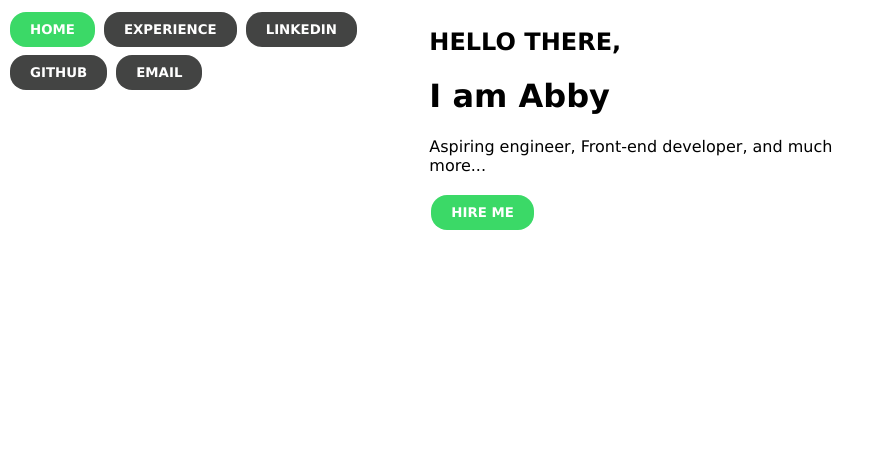
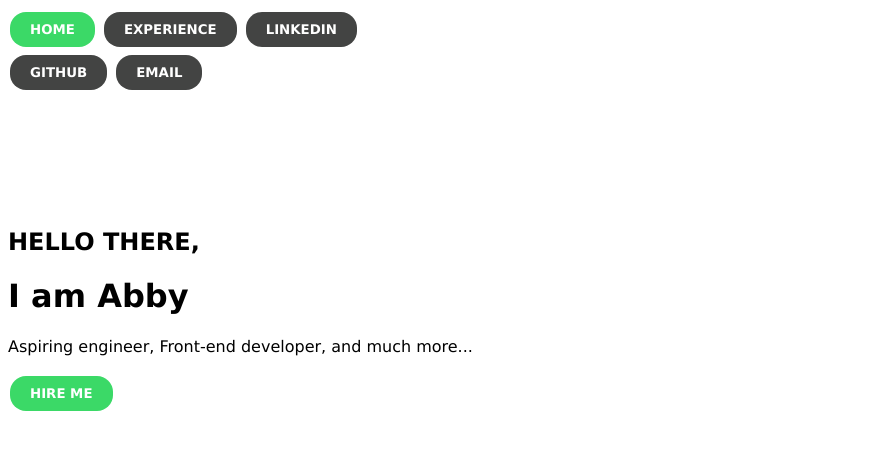
Before and after one commit to abigailplata/Resume, a Flask app: page / in a window 1280 px wide. Shown: the top 450 px of the page, without its empty margins (0-886 px from the left). Run offline with Flask 2, Linux system fonts and the light colour scheme.

Commit message:
placing grid cells in desired spot
not there yet

```diff
--- a/static/styles/mainpage.css
+++ b/static/styles/mainpage.css
@@ -5,8 +5,18 @@
 .wrapper {
 	display: grid;
 	grid-template-columns: repeat(3,1fr);
-	gap: 0 ;
+	gap: 10 ;
 	grid-auto-rows: minmax(100px, auto);
+}
+
+.one {
+	grid-row: 1;
+	grid-column: 2/9;
+}
+
+.two {
+	grid-row: 3;
+	grid-column: 1/5 ;
 }
 
 
@@ -39,11 +49,6 @@ a:link, a:visited {
 	color:white;
 }
 
-nav {
-	top: 50px;
-	right: 0px;
-}
-
 header {
 	width: 100%;
 }
--- a/templates/index.html
+++ b/templates/index.html
@@ -9,6 +9,7 @@
 	<body>
 	<div class = "wrapper">
 		<header>
+			<div class="one">
 			<div class="topnav" id="myTopnav">
 				<nav>
 					<button class="button"> <a href=" "><b>HOME</b></a> </button>
@@ -18,9 +19,10 @@
 					<button class="button not1"><a href="mailto:&#97;&#98;&#105;&#103;&#97;&#105;&#108;&#112;&#108;&#97;&#116;&#97;&#97;&#64;&#103;&#109;&#97;&#105;&#108;&#46;&#99;&#111;&#109;"><b>EMAIL</b></a> </button>
 				</nav>
 			</div>
+			</div> <!-- closing grid cell-->
 		</header>
 
-		<div class = "one">
+		<div class = "two">
 			<h2>HELLO THERE,</h2>
 			<h1>I am Abby</h1>
 			<p>
@@ -28,7 +30,7 @@
 			</p>
 
 			<button class="button hireme"><a href=" "><b>HIRE ME</b></a> </button>
-		</div> <!-- end cell 1 for grid -->
+		</div> <!-- end cell 2 for grid -->
 
 		<div class = "two">
 			<!-- include photo of myself -->
```
